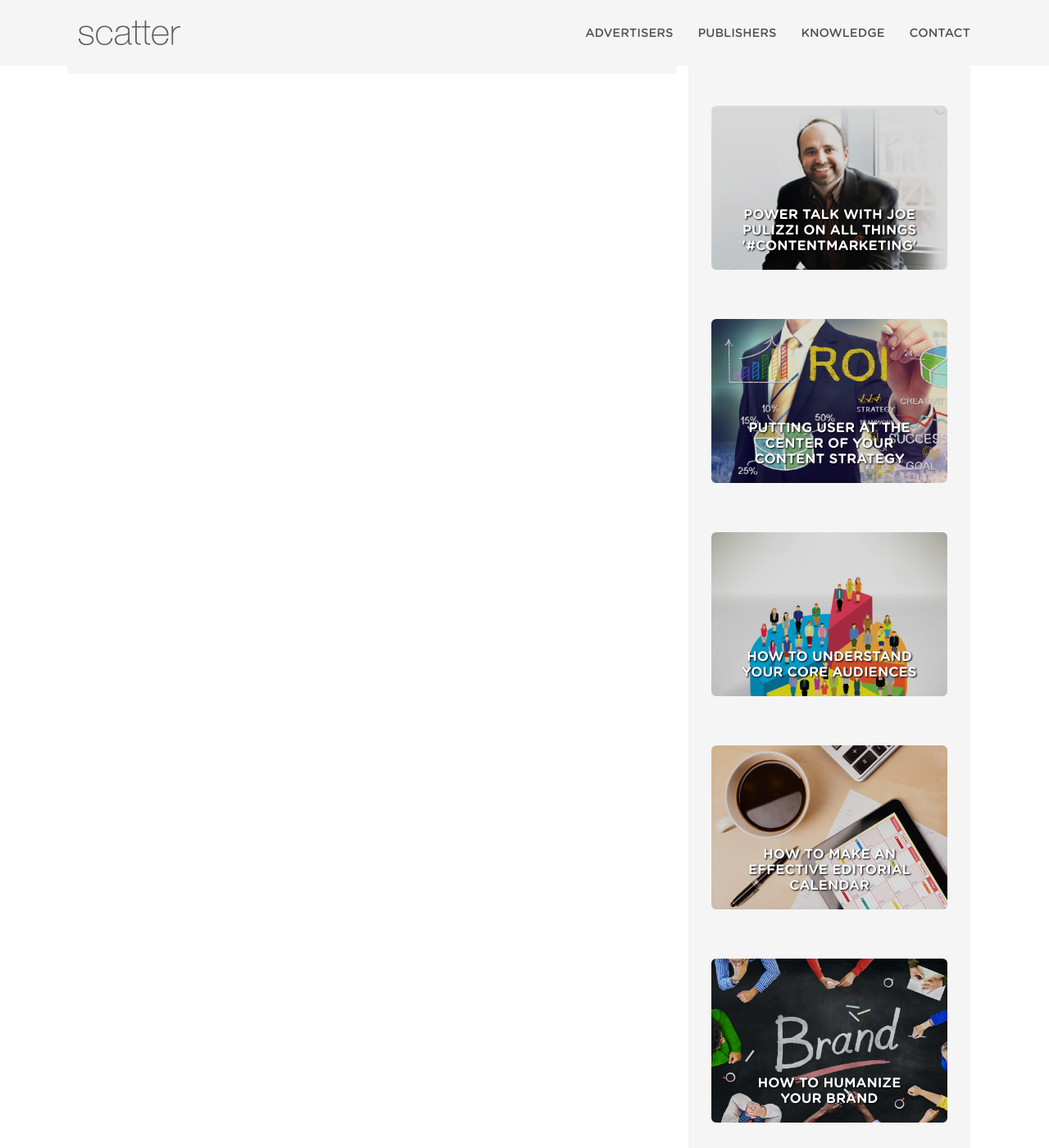
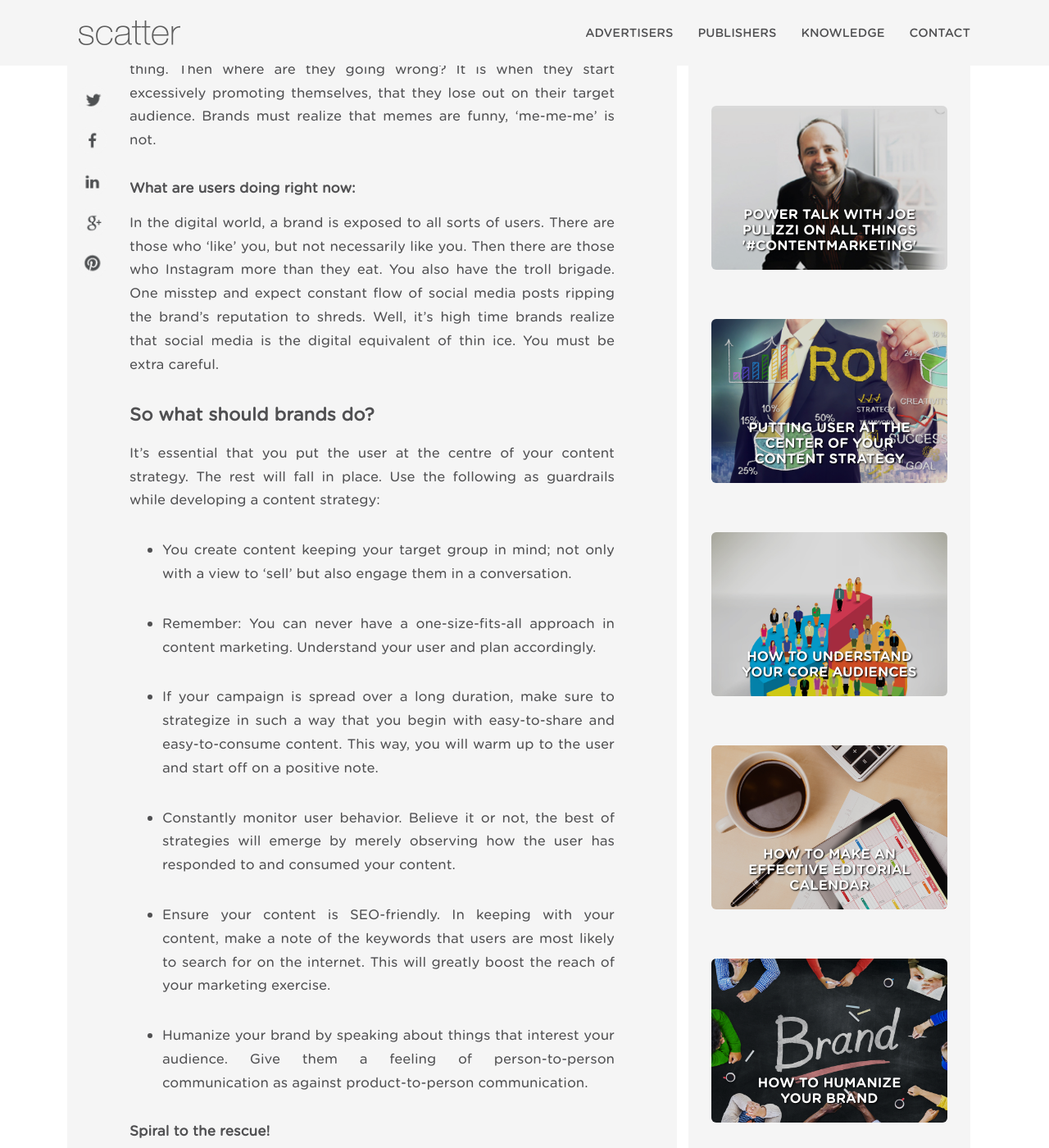
Before and after one commit to IndrajaPunna/scatter-public, a Jekyll site: the page built from _posts/2016-04-01-april-content-marketing-ideas.md, in a window 1280 px wide and 1400 px high, scrolled down 302 px. Shown: the whole window at 82% size. Built offline with Jekyll 4.4.1, drawn with Linux system fonts in a browser that asks for light colours; nearby versions of some CDN libraries; comment, search, counter and statistics services are not loaded; some of the changed text lies outside the part shown.

Commit message:
debugging

```diff
--- a/_posts/2016-04-01-april-content-marketing-ideas.md
+++ b/_posts/2016-04-01-april-content-marketing-ideas.md
@@ -1,8 +1,38 @@
 ---
 layout: article
-title: APRIL CONTENT MARKETING IDEAS
-image: "april-content-marketing-ideas.jpg"
+title: Putting user at the center of your content strategy
+image: putting-user-at-the-center-of-your-content-strategy.jpg
 published: true
 ---
 
-# APRIL CONTENT MARKETING IDEAS
+# Putting user at the center of your content strategy
+
+### What are the brands doing right now:
+
+They are resorting to all sorts of tactics to make sure they are heard and seen, (and in some cases, even felt) which is not exactly a bad thing. Then where are they going wrong? It is when they start excessively promoting themselves, that they lose out on their target audience. Brands must realize that memes are funny, 'me-me-me' is not.
+
+### What are users doing right now:
+
+In the digital world, a brand is exposed to all sorts of users. There are those who 'like' you, but not necessarily like you. Then there are those who Instagram more than they eat. You also have the troll brigade. One misstep and expect constant flow of social media posts ripping the brand's reputation to shreds. Well, it's high time brands realize that social media is the digital equivalent of thin ice. You must be extra careful.
+
+## So what should brands do?
+
+It's essential that you put the user at the centre of your content strategy. The rest will fall in place. Use the following as guardrails while developing a content strategy:
+
+- You create content keeping your target group in mind; not only with a view to 'sell' but also engage them in a conversation.
+
+- Remember: You can never have a one-size-fits-all approach in content marketing. Understand your user and plan accordingly.
+
+- If your campaign is spread over a long duration, make sure to strategize in such a way that you begin with easy-to-share and easy-to-consume content. This way, you will warm up to the user and start off on a positive note.
+
+- Constantly monitor user behavior. Believe it or not, the best of strategies will emerge by merely observing how the user has responded to and consumed your content.
+
+- Ensure your content is SEO-friendly. In keeping with your content, make a note of the keywords that users are most likely to search for on the internet. This will greatly boost the reach of your marketing exercise.
+
+- Humanize your brand by speaking about things that interest your audience. Give them a feeling of person-to-person communication as against product-to-person communication.
+
+### Spiral to the rescue!
+
+At Spiral, we love solving such content marketing problems and bring to you Scatter. A marketer can use Scatter to pick and choose the "best-of-breed" content to share with your users, driving up engagement levels. Scatter offers you full control over content, ad spots, users and analytics.
+
+ If you want us to cut a long story short, here's what we're saying: It's time for brands to go beyond likes, shares, hashtags and retweets and focus on what matters the most – the user. Scatter lets you do just that!
```
